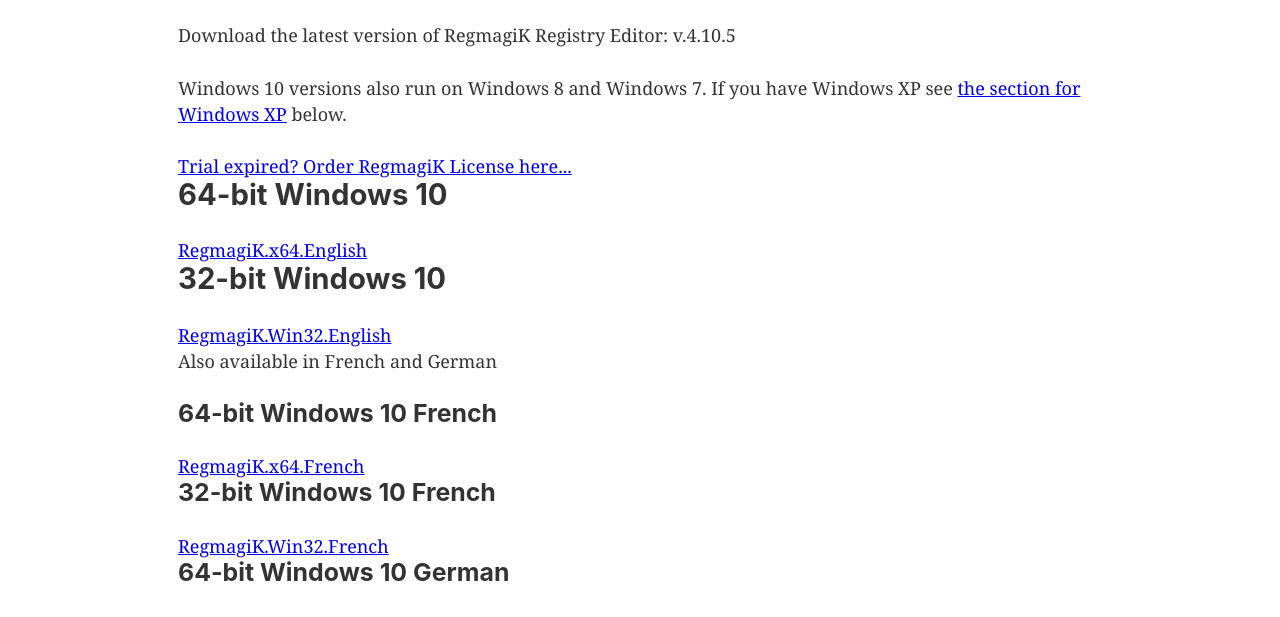
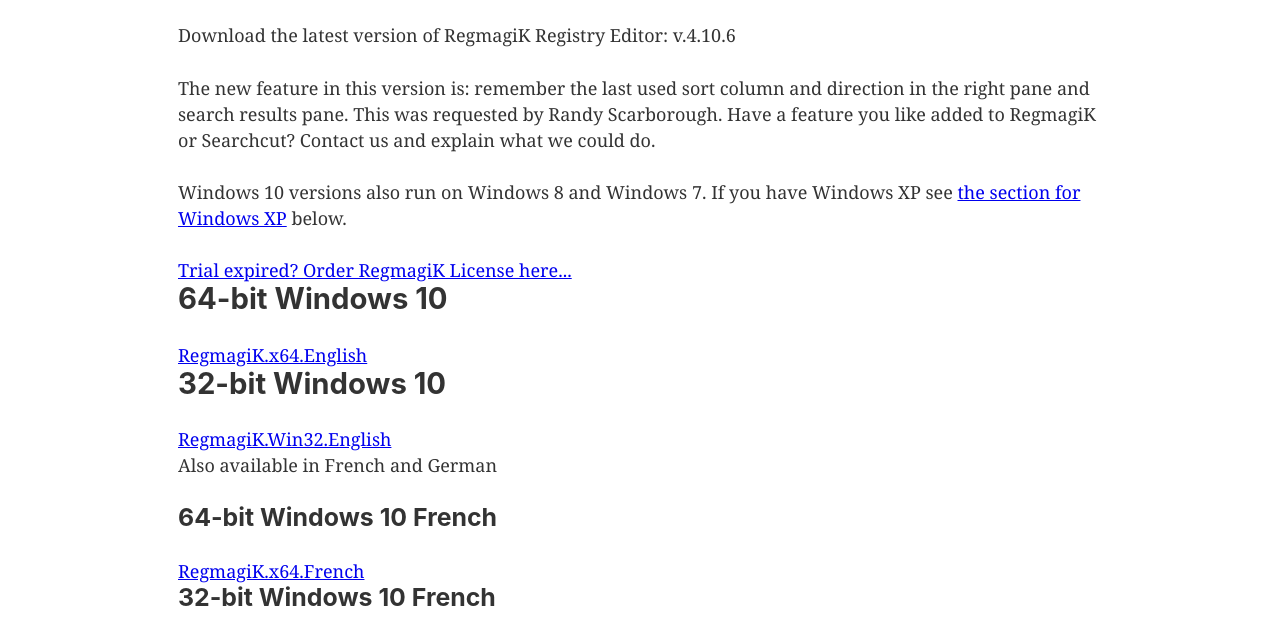
Before and after one commit to regmagik/regmagik.com, a Gatsby site: page /downloads in a window 1280 px wide. Shown: the part 161-778 px from the top of the page. Built offline with nearby package versions, Linux system fonts and the light colour scheme; Gatsby itself is replaced by a stand-in of ours.

Commit message:
remember the last used sort column and direction
remember the last used sort column and direction in the right pane and search results pane

```diff
--- a/src/pages/downloads.js
+++ b/src/pages/downloads.js
@@ -8,7 +8,8 @@
   <Layout>
     <Seo title="Downloads" />
     <h1>RegmagiK Downloads</h1>
-    <p>Download the latest version of RegmagiK Registry Editor: v.4.10.5</p>
+    <p>Download the latest version of RegmagiK Registry Editor: v.4.10.6</p>
+    <p>The new feature in this version is: remember the last used sort column and direction in the right pane and search results pane. This was requested by Randy Scarborough. Have a feature you like added to RegmagiK or Searchcut? Contact us and explain what we could do.</p>
     <p>Windows 10 versions also run on Windows 8 and Windows 7. If you have Windows XP see <a href="#XP">the section for Windows XP</a> below.</p>
 
 	<Link to="/pay">Trial expired? Order RegmagiK License here...</Link>
```
